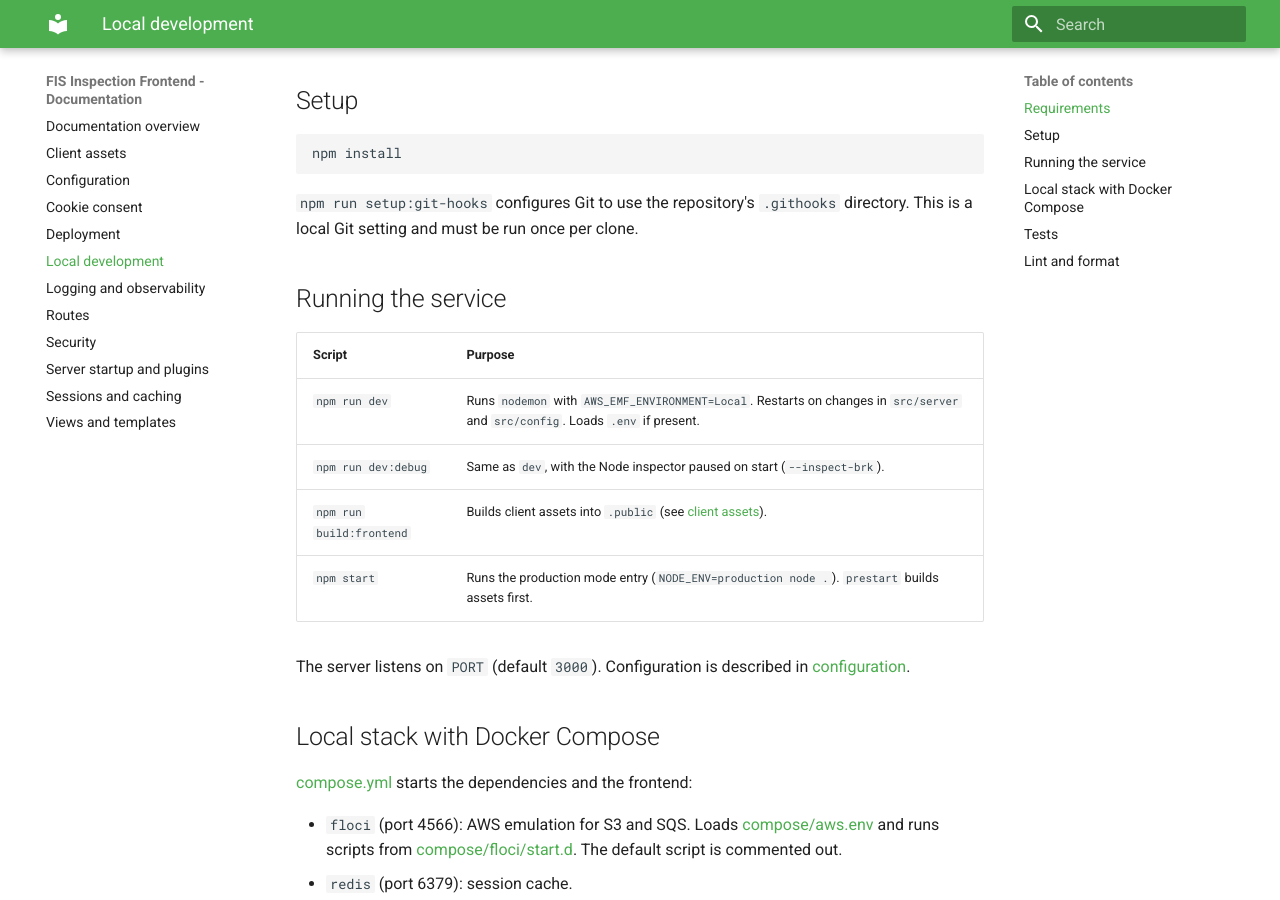
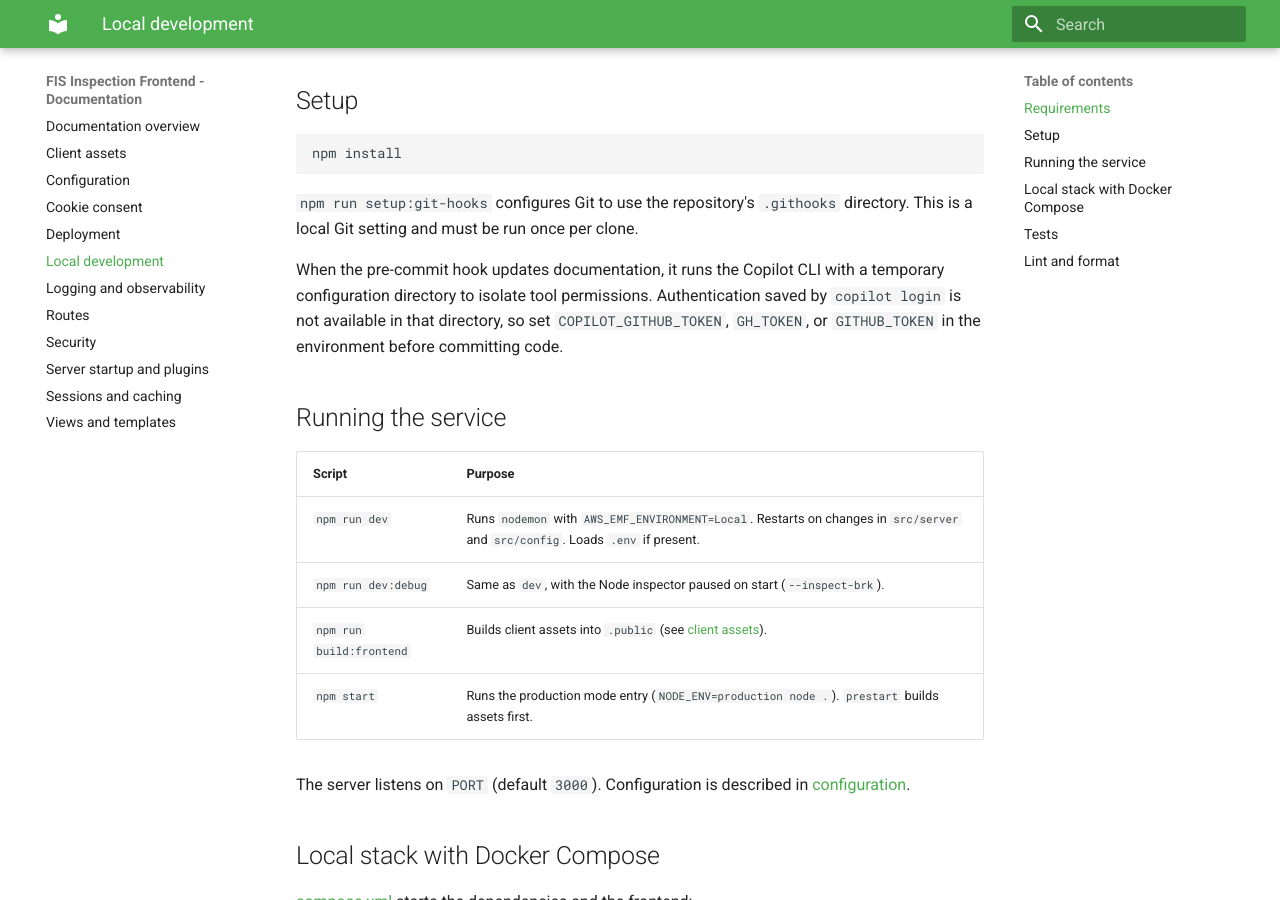
Before and after one commit to DEFRA/trade-imports-fish-inspection-fe, an MkDocs documentation site: the page built from docs/local-development.md, in a window 1280 px wide and 900 px high, scrolled down 338 px. Built offline with MkDocs 1.6.1 and Material for MkDocs 9.7.7, drawn with Linux system fonts in a browser that asks for light colours.

Commit message:
Require token auth for docs updater
Co-authored-by: copilot-swe-agent[bot] <198982749+Copilot@users.noreply.github.com>

````diff
--- a/docs/local-development.md
+++ b/docs/local-development.md
@@ -14,6 +14,8 @@ npm install
 ```
 
 `npm run setup:git-hooks` configures Git to use the repository's `.githooks` directory. This is a local Git setting and must be run once per clone.
+
+When the pre-commit hook updates documentation, it runs the Copilot CLI with a temporary configuration directory to isolate tool permissions. Authentication saved by `copilot login` is not available in that directory, so set `COPILOT_GITHUB_TOKEN`, `GH_TOKEN`, or `GITHUB_TOKEN` in the environment before committing code.
 
 ## Running the service
 
````
Also changed, not shown: 1 other file.
